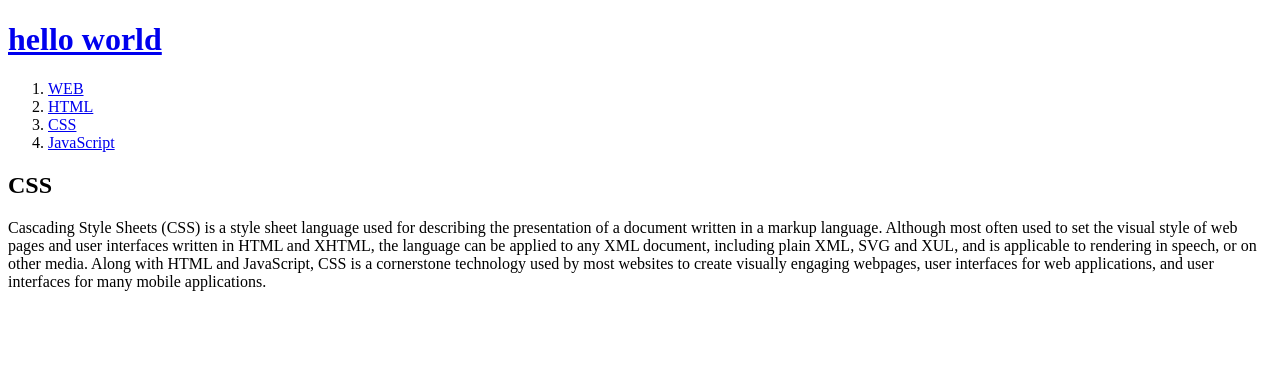
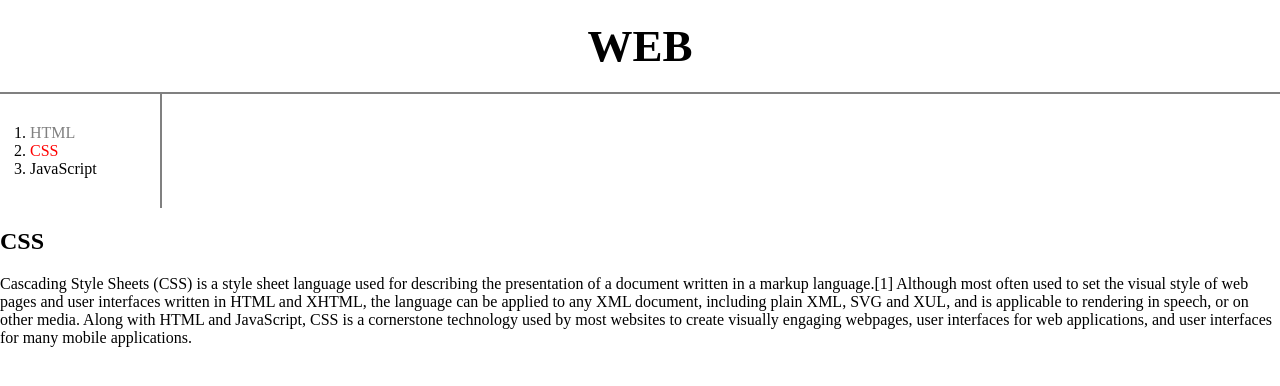
Before and after one commit to jjyunhe/web1, a plain HTML site: page 2.html in a window 1280 px wide. Drawn offline with Linux system fonts and the light colour scheme.

Commit message:
Add files via upload

```diff
--- a/2.html
+++ b/2.html
@@ -1,17 +1,48 @@
 <!doctype html>
 <html>
 <head>
-  <title>WEB</title>
+  <title>WEB - CSS</title>
   <meta charset="utf-8">
+  <style>
+    body{
+      margin:0px;
+    }
+    #active {
+      color:red;
+    }
+    .saw {
+      color:gray;
+    }
+    a {
+      color:black;
+      text-decoration: none;
+    }
+    h1 {
+      font-size:45px;
+      text-align: center;
+      border-bottom:2px solid gray;
+      margin:0px;
+      padding:20px;
+    }
+    ol{
+      border-right:2px solid gray;
+      width:100px;
+      margin:0px;
+      padding:30px;
+      text-align:left;
+    }
+  </style>
 </head>
 <body>
-  <h1><a href="index.html">hello world</a></h1>
+  <h1><a href="index.html">WEB</a></h1>
   <ol>
-    <li><a href="0.html">WEB</a></li>
-    <li><a href="1.html">HTML</a></li>
-    <li><a href="2.html">CSS</a></li>
+    <li><a href="1.html" class="saw">HTML</a></li>
+    <li><a href="2.html" class="saw" id="active">CSS</a></li>
     <li><a href="3.html">JavaScript</a></li>
   </ol>
-<h2>CSS</h2>
-<p>Cascading Style Sheets (CSS) is a style sheet language used for describing the presentation of a document written in a markup language. Although most often used to set the visual style of web pages and user interfaces written in HTML and XHTML, the language can be applied to any XML document, including plain XML, SVG and XUL, and is applicable to rendering in speech, or on other media. Along with HTML and JavaScript, CSS is a cornerstone technology used by most websites to create visually engaging webpages, user interfaces for web applications, and user interfaces for many mobile applications.</p>
-</body>
+  <h2>CSS</h2>
+  <p>
+    Cascading Style Sheets (CSS) is a style sheet language used for describing the presentation of a document written in a markup language.[1] Although most often used to set the visual style of web pages and user interfaces written in HTML and XHTML, the language can be applied to any XML document, including plain XML, SVG and XUL, and is applicable to rendering in speech, or on other media. Along with HTML and JavaScript, CSS is a cornerstone technology used by most websites to create visually engaging webpages, user interfaces for web applications, and user interfaces for many mobile applications.
+  </p>
+  </body>
+  </html>
```
Also changed, not shown: 1.html (+16 -11 lines), 3.html (+26 -8 lines), box.html (added, +24 -0 lines), index.html (+26 -11 lines).
